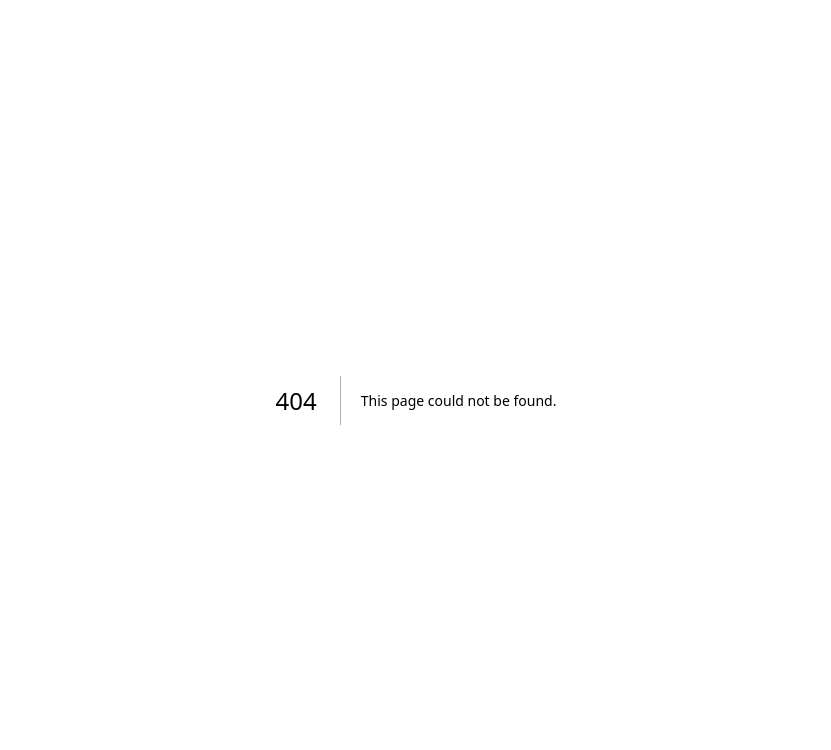
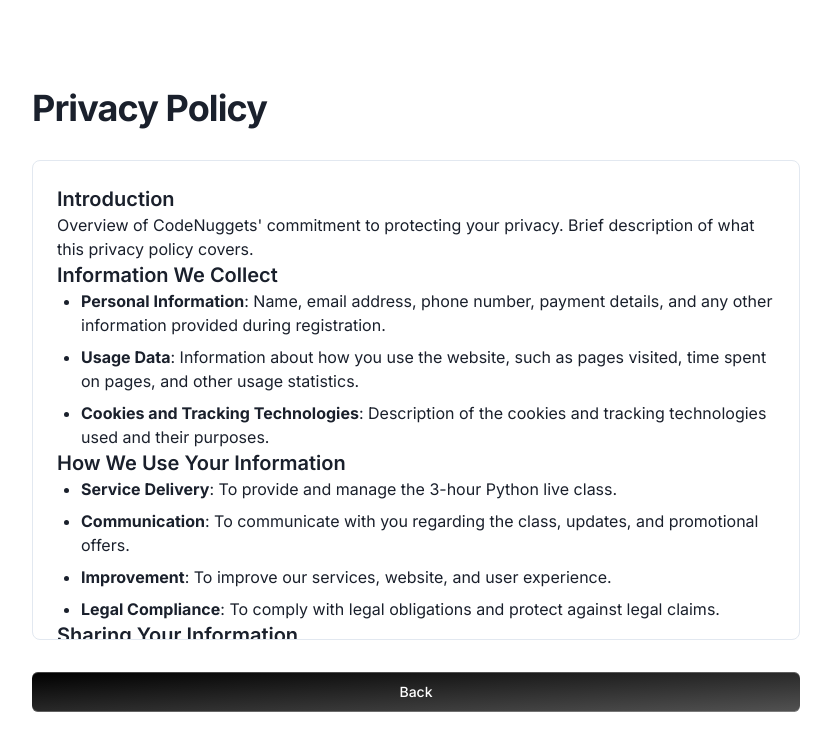
Before and after one commit to MuhammedBasith/CodeNuggets, a Next.js app: page /privacy in a window 1280 px wide. Before the commit this address had no page. Shown: the top 750 px of the page, without its empty margins (224-1055 px from the left). Built offline with nearby package versions, Linux system fonts and the light colour scheme.

Commit message:
Add checkbox for terms and conditions while registering

```diff
--- a/src/app/layout.tsx
+++ b/src/app/layout.tsx
@@ -25,7 +25,7 @@
 }>) {
   return (
     <html lang="en">
-      <body className={arimo.className}>
+      <body className={inter.className}>
       <Providers>
         {children}
       </Providers>
--- /dev/null
+++ b/src/app/privacy/page.jsx
@@ -0,0 +1,91 @@
+'use client'
+
+import { Button } from "@/components/ui/button"
+import { useRouter } from 'next/navigation'
+
+export default function Page() {
+
+  const router = useRouter()
+
+
+  return (
+    <div className="flex min-h-[100dvh] flex-col items-center justify-center bg-background px-4 py-12 sm:px-6 lg:px-8">
+  <div className="mx-auto max-w-3xl">
+  <h1 className="mb-8 text-3xl font-bold tracking-tight text-foreground sm:text-4xl">Privacy Policy</h1>
+    <div className="max-h-[60vh] overflow-auto rounded-lg border bg-card p-6 text-card-foreground">
+      <div className="space-y-4">
+        <section>
+          <section>
+            <h2 className="text-xl font-semibold">Introduction</h2>
+            <p>
+              Overview of CodeNuggets' commitment to protecting your privacy.
+              Brief description of what this privacy policy covers.
+            </p>
+          </section>
+          <section>
+            <h2 className="text-xl font-semibold">Information We Collect</h2>
+            <ul className="list-disc space-y-2 pl-6">
+              <li><strong>Personal Information</strong>: Name, email address, phone number, payment details, and any other information provided during registration.</li>
+              <li><strong>Usage Data</strong>: Information about how you use the website, such as pages visited, time spent on pages, and other usage statistics.</li>
+              <li><strong>Cookies and Tracking Technologies</strong>: Description of the cookies and tracking technologies used and their purposes.</li>
+            </ul>
+          </section>
+          <section>
+            <h2 className="text-xl font-semibold">How We Use Your Information</h2>
+            <ul className="list-disc space-y-2 pl-6">
+              <li><strong>Service Delivery</strong>: To provide and manage the 3-hour Python live class.</li>
+              <li><strong>Communication</strong>: To communicate with you regarding the class, updates, and promotional offers.</li>
+              <li><strong>Improvement</strong>: To improve our services, website, and user experience.</li>
+              <li><strong>Legal Compliance</strong>: To comply with legal obligations and protect against legal claims.</li>
+            </ul>
+          </section>
+          <section>
+            <h2 className="text-xl font-semibold">Sharing Your Information</h2>
+            <ul className="list-disc space-y-2 pl-6">
+              <li><strong>Third-Party Service Providers</strong>: Information shared with service providers who help us operate our business (e.g., payment processors, email services).</li>
+              <li><strong>Legal Requirements</strong>: Disclosure of information if required by law or in response to legal processes.</li>
+              <li><strong>Business Transfers</strong>: In the event of a merger, acquisition, or sale of assets, your information may be transferred.</li>
+            </ul>
+          </section>
+          <section>
+            <h2 className="text-xl font-semibold">Data Security</h2>
+            <p>Description of the measures taken to protect your personal information from unauthorized access, alteration, disclosure, or destruction. Statement about the limitations of security measures and no guarantee of absolute security.</p>
+          </section>
+          <section>
+            <h2 className="text-xl font-semibold">Your Data Protection Rights</h2>
+            <ul className="list-disc space-y-2 pl-6">
+              <li><strong>Access</strong>: Your right to request copies of your personal data.</li>
+              <li><strong>Correction</strong>: Your right to request correction of inaccurate or incomplete data.</li>
+              <li><strong>Deletion</strong>: Your right to request the deletion of your personal data.</li>
+              <li><strong>Restriction</strong>: Your right to request the restriction of processing your personal data.</li>
+              <li><strong>Objection</strong>: Your right to object to our processing of your personal data.</li>
+              <li><strong>Data Portability</strong>: Your right to request the transfer of your data to another organization or directly to you.</li>
+            </ul>
+          </section>
+          <section>
+            <h2 className="text-xl font-semibold">Children’s Privacy</h2>
+            <p>Statement about not knowingly collecting personal information from children under the age of 13 (or relevant age in your jurisdiction). Instructions for parents or guardians on what to do if they believe their child has provided personal information.</p>
+          </section>
+          <section>
+            <h2 className="text-xl font-semibold">Changes to This Privacy Policy</h2>
+            <p>Information about how and when changes to the privacy policy will be communicated. Statement encouraging users to review the privacy policy periodically for any updates.</p>
+          </section>
+          <section>
+            <h2 className="text-xl font-semibold">Contact Us</h2>
+            <p>Contact details for any questions or concerns regarding this privacy policy. Instructions on how to exercise data protection rights.</p>
+          </section>
+        </section>
+      </div>
+    </div>
+    <div className="mt-8 flex justify-center">
+      <Button
+      onClick={() => {router.back()}}
+      className="relative group/btn bg-gradient-to-br from-black dark:from-zinc-900 dark:to-zinc-900 to-neutral-600 dark:bg-zinc-800 w-full text-white rounded-md h-10 font-medium shadow-[0px_1px_0px_0px_#ffffff40_inset,0px_-1px_0px_0px_#ffffff40_inset] dark:shadow-[0px_1px_0px_0px_var(--zinc-800)_inset,0px_-1px_0px_0px_var(--zinc-800)_inset] hover:scale-105 transition-transform duration-300"
+      >Back</Button>
+    </div>
+  </div>
+</div>
+
+
+  )
+}
--- a/src/components/component/components/Footer.tsx
+++ b/src/components/component/components/Footer.tsx
@@ -171,13 +171,13 @@
         }}
       >
         <div>
-          <Link color="text.secondary" href="#">
+          <Link color="text.secondary" href="/privacy">
             Privacy Policy
           </Link>
           <Typography display="inline" sx={{ mx: 0.5, opacity: 0.5 }}>
             &nbsp;•&nbsp;
           </Typography>
-          <Link color="text.secondary" href="#">
+          <Link color="text.secondary" href="/privacy">
             Terms of Service
           </Link>
           <Copyright />
--- a/src/components/component/new-signup-form.tsx
+++ b/src/components/component/new-signup-form.tsx
@@ -415,6 +415,17 @@
                   <Input id="referralCode" placeholder="Referral Code" type="text" value={formData.referralCode || ''} onChange={handleChange} />
                 </LabelInputContainer>
               </div>
+              <div className="flex items-center mb-4">
+                <input
+                  id="terms"
+                  type="checkbox"
+                  className="h-4 w-4 text-indigo-600 border-gray-300 rounded"
+                  required
+                />
+                <label htmlFor="terms" className="ml-2 block text-sm text-gray-900">
+                  I agree to the <a href="/terms" className="text-indigo-600 hover:text-indigo-500">terms and conditions</a>
+                </label>
+              </div>
               <Button
                 className="relative group/btn bg-gradient-to-br mt-2 from-black dark:from-zinc-900 dark:to-zinc-900 to-neutral-600 dark:bg-zinc-800 w-full text-white rounded-md h-10 font-medium shadow-[0px_1px_0px_0px_#ffffff40_inset,0px_-1px_0px_0px_#ffffff40_inset] dark:shadow-[0px_1px_0px_0px_var(--zinc-800)_inset,0px_-1px_0px_0px_var(--zinc-800)_inset] hover:scale-105 transition-transform duration-300"
                 type="submit"
--- a/src/components/component/terms-and-conditions-component.tsx
+++ b/src/components/component/terms-and-conditions-component.tsx
@@ -129,10 +129,10 @@
               <h2 className="text-xl font-semibold">Governing Law</h2>
               <ul className="list-disc space-y-2 pl-6">
                 <li>
-                  These Terms and Conditions are governed by and construed in accordance with the laws of [Your Jurisdiction].
+                  These Terms and Conditions are governed by and construed in accordance with the laws of India.
                 </li>
                 <li>
-                  Any disputes arising out of or in connection with these Terms and Conditions shall be subject to the exclusive jurisdiction of the courts of [Your Jurisdiction].
+                  Any disputes arising out of or in connection with these Terms and Conditions shall be subject to the exclusive jurisdiction of the courts of India.
                 </li>
               </ul>
             </section>
```
Also changed, not shown: src/app/terms/page.jsx (renamed from src/app/terms-and-conditions/page.jsx).
